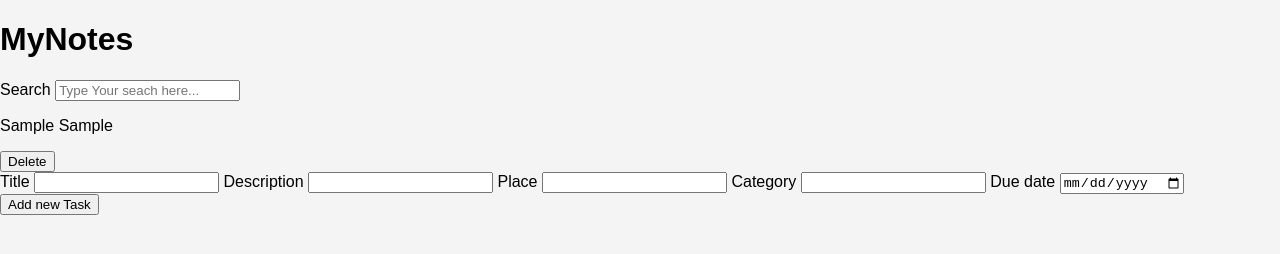
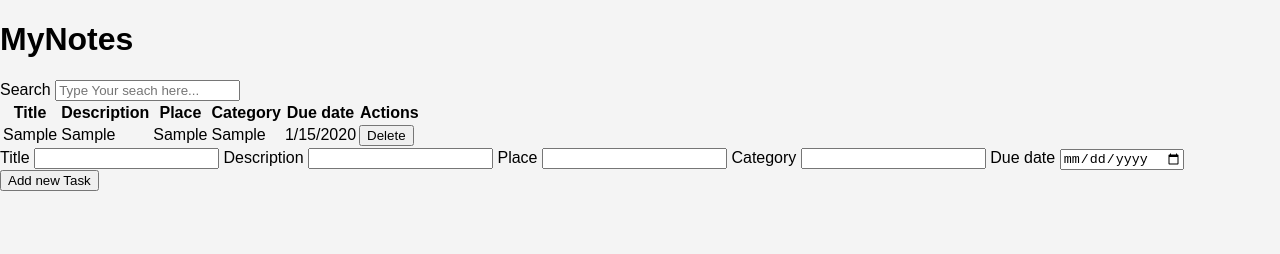
Before and after one commit to MateuszKosowski/MyTodoApp, a plain HTML site: page index.html in a window 1280 px wide. Both pictures are taken after typing "Sample", "Sample", "Sample", "Sample", "2020-01-15" into the empty fields and a click on the button "Add new Task". Drawn offline with Linux system fonts and the light colour scheme; no server answers.

Commit message:
Enhance todo list display with a table structure and update item rendering logic

```diff
--- a/index.html
+++ b/index.html
@@ -18,7 +18,23 @@
         <label>Search</label>
         <input type="text" id="inputSearch" placeholder="Type Your seach here..." />
     </div>
-    <div class="todoListView"></div>
+    <div class="todoListView">
+        <table>
+            <thead>
+                <tr>
+                    <th>Title</th>
+                    <th>Description</th>
+                    <th>Place</th>
+                    <th>Category</th>
+                    <th>Due date</th>
+                    <th>Actions</th>
+                </tr>
+            </thead>
+            <tbody class="todoListBody">
+                <!-- Todo items will be dynamically inserted here -->
+            </tbody>
+        </table>
+    </div>
     <div class="todoFormView">
         <form>
             <label>Title</label>
--- a/script.js
+++ b/script.js
@@ -77,15 +77,22 @@ let fetchJSON = (method, body) => {
 fetchJSON("GET", null);
 
 let updateTodoList = () => {
-    const todoListDiv = document.querySelector(".todoListView");
+    const todoListBody = document.querySelector(".todoListBody");
     const filterInput = document.querySelector("#inputSearch");
     filterInput.addEventListener("input", updateTodoList);
 
     let createItem = (todo) => {
-        const newDiv = document.createElement("div");
-        const newP = document.createElement("p");
-        newP.textContent = todo.title + " " + todo.description;
-        newDiv.appendChild(newP);
+        const newTr = document.createElement("tr");
+        for (let key in todo) {
+            const newTd = document.createElement("td");
+            if (key === "dueDate") {
+                newTd.textContent = todo[key].toLocaleDateString();
+            }
+            else {
+                newTd.textContent = todo[key];
+            }
+            newTr.appendChild(newTd);
+        }
 
         const newDeleteButton = document.createElement("input");
         newDeleteButton.type = "button";
@@ -95,13 +102,12 @@ let updateTodoList = () => {
                 deleteTodo(todo);
             });
 
-        newDiv.appendChild(newDeleteButton);
-
-        todoListDiv.appendChild(newDiv);
+        newTr.appendChild(newDeleteButton);
+        todoListBody.appendChild(newTr);
     }
 
-    while (todoListDiv.firstChild) {
-        todoListDiv.removeChild(todoListDiv.firstChild);
+    while (todoListBody.firstChild) {
+        todoListBody.removeChild(todoListBody.firstChild);
     }
 
     for (let todo of todoList) {
@@ -114,8 +120,6 @@ let updateTodoList = () => {
             }
         }
     }
-
-    fetchJSON("PUT", JSON.stringify(todoList));
 };
 
 let deleteTodo = (todo) => {
@@ -123,11 +127,11 @@ let deleteTodo = (todo) => {
     if (index > -1) {
         todoList.splice(index, 1);
         updateTodoList();
+        fetchJSON("PUT", JSON.stringify(todoList));
     }
 };
 
 let addTodo = () => {
-
     const form = document.querySelector(".todoFormView form");
     const { inputTitle, inputDescription, inputPlace, inputCategory, inputDate } = form.elements;
 
@@ -142,6 +146,7 @@ let addTodo = () => {
     todoList.push(newTodoItem);
     form.reset();
     updateTodoList();
+    fetchJSON("PUT", JSON.stringify(todoList));
 }
 
 updateTodoList();
```
